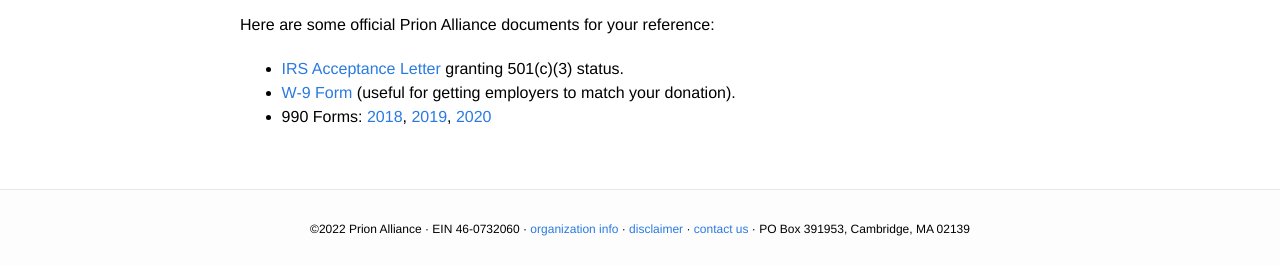
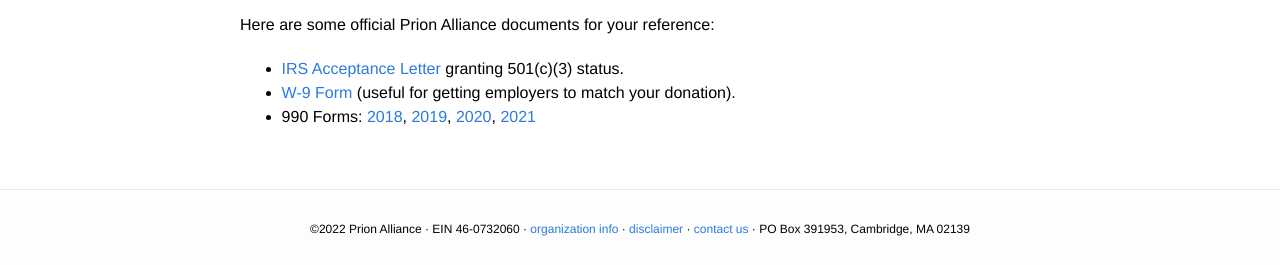
Before and after one commit to ericminikel/prionalliance, a Jekyll site: the page built from organization-info.md, in a window 1280 px wide. Shown: the part 646-911 px from the top of the page. Built offline with Jekyll 4.4.1, drawn with Linux system fonts in a browser that asks for light colours.

Commit message:
2022 990

```diff
--- a/organization-info.md
+++ b/organization-info.md
@@ -17,4 +17,4 @@
 
 + [IRS Acceptance Letter](/media/2019/03/PrionAlliance_IRS_501c3_Status_Letter_2012-10-23.pdf) granting 501(c)(3) status.
 + [W-9 Form](/media/2019/03/PrionAlliance_W-9_Form.pdf) (useful for getting employers to match your donation).
-+ 990 Forms: [2018](/media/2019/03/PrionAlliance_IRS_Form990_2018.pdf), [2019](/media/2020/02/PrionAlliance_IRS_Form990_2019.pdf), [2020](/media/2021/03/PrionAlliance_IRS_Form990_2020.pdf)
++ 990 Forms: [2018](/media/2019/03/PrionAlliance_IRS_Form990_2018.pdf), [2019](/media/2020/02/PrionAlliance_IRS_Form990_2019.pdf), [2020](/media/2021/03/PrionAlliance_IRS_Form990_2020.pdf), [2021](/media/2022/02/PrionAlliance_IRS_Form990_2021.pdf)
```
Also changed, not shown: 1 other file.
